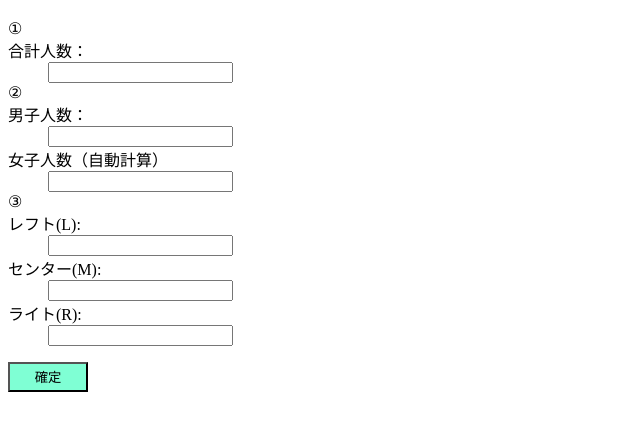
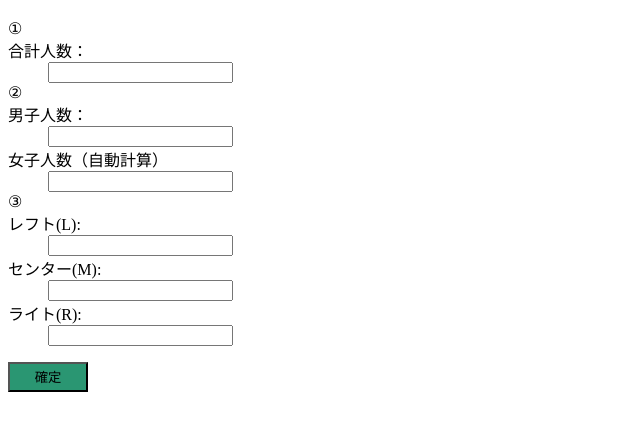
Before and after one commit to APELcrystal/teamCreate, a plain HTML site: page index.html in a window 1280 px wide. Shown: the part 70-500 px from the top of the page, without its empty margins (0-640 px from the left). Drawn offline with Linux system fonts and the light colour scheme.

Commit message:
Update index.html

```diff
--- a/index.html
+++ b/index.html
@@ -32,7 +32,7 @@
       <dd><input type="number" id="right" required></dd>
     </dl>
 
-    <input type="submit" value="確定" style="width:80px; height: 30px; background-color: aquamarine;">
+    <input type="submit" value="確定" style="width:80px; height: 30px; background-color: rgb(42, 150, 114);">
     <span id="number"></span>
 
     <p id="error"></p>
```
